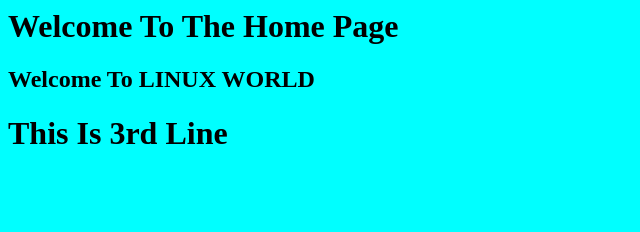
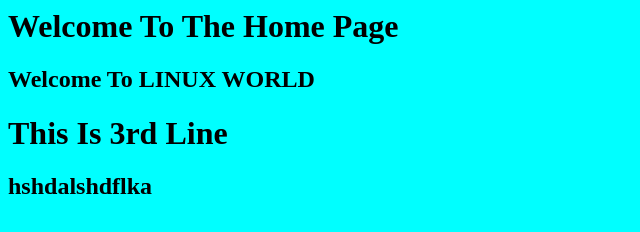
Before and after one commit to git-samir/dockerweb, a plain HTML site: page index.html in a window 1280 px wide. Shown: the whole page, without its empty margins (0-640 px from the left). Drawn offline with Linux system fonts and the light colour scheme.

Commit message:
zzzcommit

```diff
--- a/index.html
+++ b/index.html
@@ -3,3 +3,4 @@
 <h2> Welcome To LINUX WORLD </h2>
   <h1>This Is 3rd Line</h1>
 </body>
+<h2> hshdalshdflka</h2>
```
